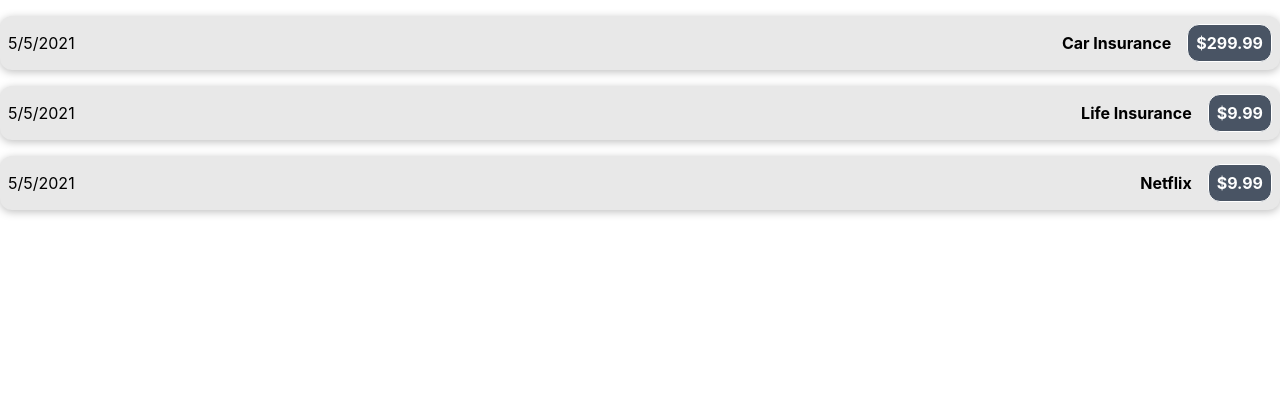
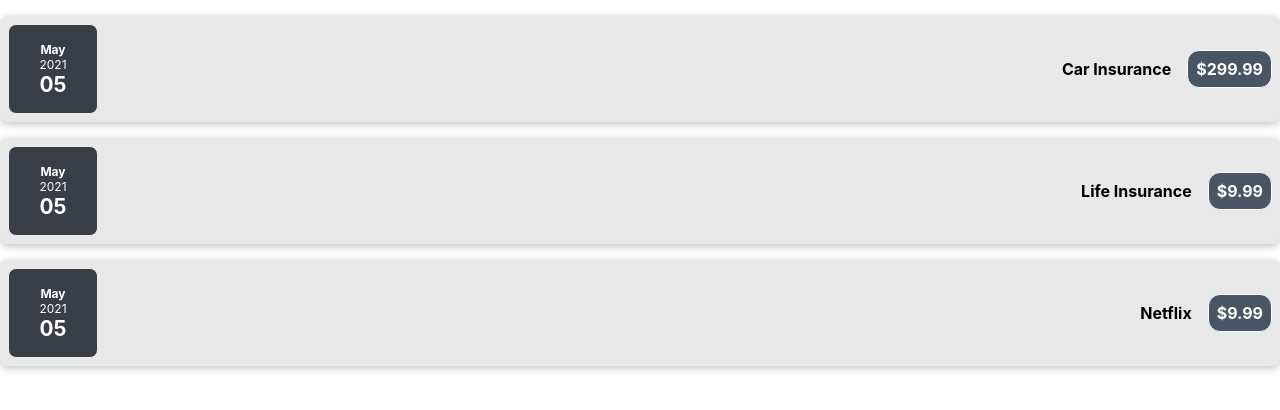
Before and after one commit to wizgurl101/react-expense-app, a React (Create React App) app: page / in a window 1280 px wide. Shown: the top 410 px of the page. Built offline with nearby package versions, Linux system fonts and the light colour scheme.

Commit message:
add and style ExpenseItemDate component

```diff
--- a/src/components/ExpenseItem.css
+++ b/src/components/ExpenseItem.css
@@ -1,3 +1,4 @@
+/* Style for ExpenseItem component */
 .expense-item {
   display: flex;
   justify-content: space-between;
@@ -5,7 +6,7 @@
   box-shadow: 0 2px 8px rgba(0, 0, 0, 0.25);
   padding: 0.5rem;
   margin: 1rem 0;
-  border-radius: 12px;
+  border-radius: 8px;
   background-color: #e8e8e8;
 }
 
--- a/src/components/ExpenseItem.js
+++ b/src/components/ExpenseItem.js
@@ -1,3 +1,4 @@
+import ExpenseDate from "./ExpenseItemDate";
 import "./ExpenseItem.css";
 
 /**
@@ -6,7 +7,7 @@ import "./ExpenseItem.css";
 function ExpenseItem(props) {
   return (
     <div className="expense-item">
-      <div>{props.date.toLocaleDateString()}</div>
+      <ExpenseDate title={props.date} amount={props.amount} date={props.date} />
       <div className="expense-item__description">
         <h2>{props.title}</h2>
       </div>
--- /dev/null
+++ b/src/components/ExpenseItemDate.css
@@ -0,0 +1,27 @@
+/* Style for ExpenseItemDate component */
+.expense-item-date {
+  display: flex;
+  flex-direction: column;
+  width: 5.5rem;
+  height: 5.5rem;
+  border: 1px solid #ececec;
+  background-color: #393e46;
+  color: white;
+  border-radius: 8px;
+  align-items: center;
+  justify-content: center;
+}
+
+.expense-item-date__month {
+  font-size: 0.75rem;
+  font-weight: bold;
+}
+
+.expense-item-date__year {
+  font-size: 0.75rem;
+}
+
+.expense-item-date__day {
+  font-size: 1.3rem;
+  font-weight: bold;
+}
--- /dev/null
+++ b/src/components/ExpenseItemDate.js
@@ -0,0 +1,20 @@
+import "./ExpenseItemDate.css";
+/**
+ * Render the date of an expense item
+ */
+function ExpenseItemDate(props) {
+  // format date into month, year and day variables
+  const month = props.date.toLocaleString("en-US", { month: "long" });
+  const year = props.date.getFullYear();
+  const day = props.date.toLocaleString("en-US", { day: "2-digit" });
+
+  return (
+    <div className="expense-item-date">
+      <div className="expense-item-date__month">{month}</div>
+      <div className="expense-item-date__year">{year}</div>
+      <div className="expense-item-date__day">{day}</div>
+    </div>
+  );
+}
+
+export default ExpenseItemDate;
```
